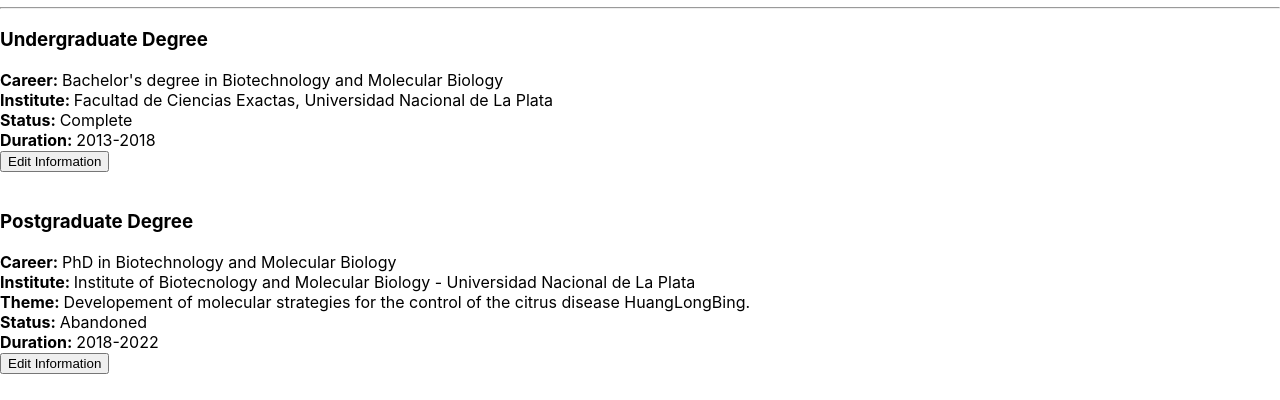
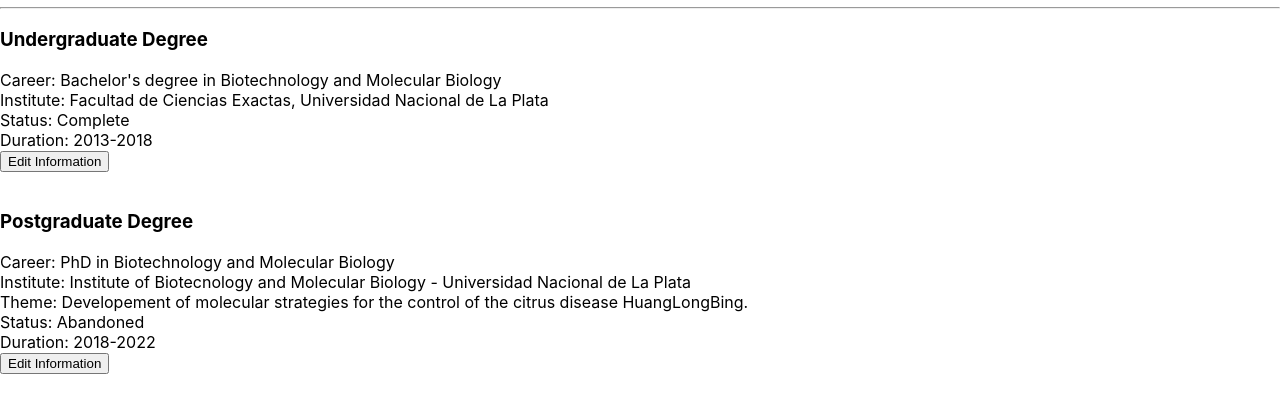
Before and after one commit to VGardella/cv-application, a React (Create React App) app in the folder cv-project/: page / in a window 1280 px wide. Shown: the part 542-942 px from the top of the page. Built offline with nearby package versions, Linux system fonts and the light colour scheme.

Commit message:
fix: change 'bold' tags for 'label'

```diff
--- a/cv-project/src/components/education/EducationalExperience.js
+++ b/cv-project/src/components/education/EducationalExperience.js
@@ -60,13 +60,13 @@ function BachelorCard({ values }) {
     } else {
         bachStructure = (
             <div>
-                <b>Career: </b> {bach.career}
+                <label>Career: </label> {bach.career}
                 <br/>
-                <b>Institute: </b> {bach.school}, {bach.university}
+                <label>Institute: </label> {bach.school}, {bach.university}
                 <br/>
-                <b>Status: </b> {bach.status}
+                <label>Status: </label> {bach.status}
                 <br/>
-                <b>Duration: </b> {bach.duration}
+                <label>Duration: </label> {bach.duration}
                 <br/>
             </div>
     )};
@@ -79,7 +79,7 @@ function BachelorCard({ values }) {
     };
 
     return (
-        <div>
+        <div className='card-container'>
             { bachStructure }
             <button onClick={() => {setEditingBach(!isEditingBach)}}>
             {isEditingBach
@@ -87,7 +87,6 @@ function BachelorCard({ values }) {
             : 'Edit Information'
             }
             </button>
-            <br />
         </div>
     );
 }
@@ -122,15 +121,15 @@ function PhdCard({ values }) {
     } else {
         phdStructure = (
             <div>
-                <b>Career: </b> {phd.career}
+                <label>Career: </label> {phd.career}
                 <br/>
-                <b>Institute: </b> {phd.institution} - {phd.university}
+                <label>Institute: </label> {phd.institution} - {phd.university}
                 <br/>
-                <b>Theme: </b> {phd.theme}
+                <label>Theme: </label> {phd.theme}
                 <br/>
-                <b>Status: </b> {phd.status}
+                <label>Status: </label> {phd.status}
                 <br/>
-                <b>Duration: </b> {phd.duration}
+                <label>Duration: </label> {phd.duration}
                 <br/>
             </div>
     )};
@@ -144,7 +143,7 @@ function PhdCard({ values }) {
     };
 
     return (
-        <div>
+        <div className='card-container'>
             { phdStructure }
             <button onClick={() => {setEditingPhd(!isEditingPhd)}}>
             {isEditingPhd
```
